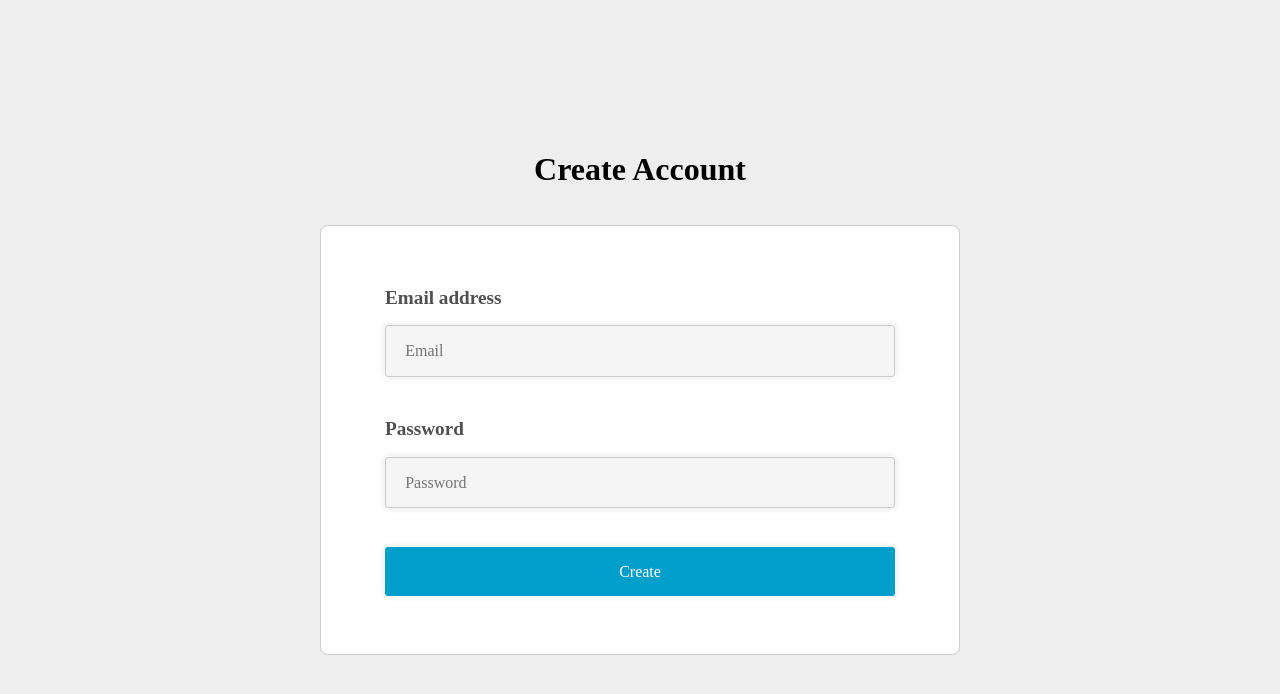
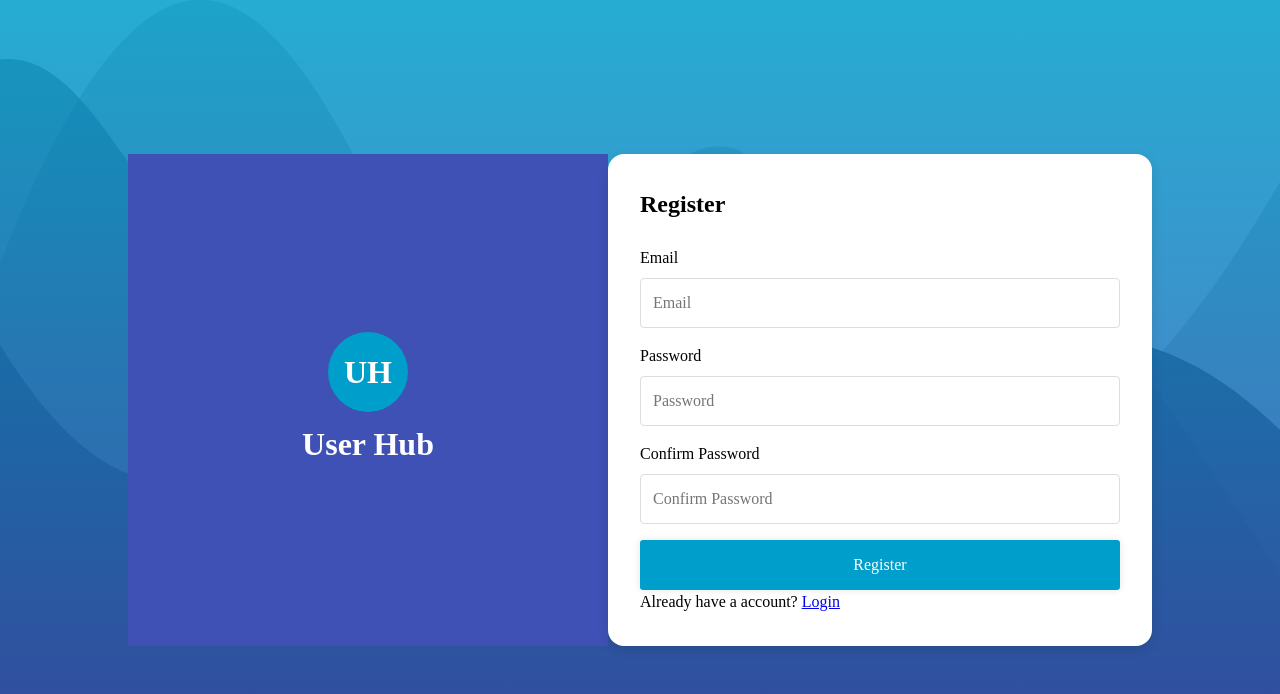
Before and after one commit to roidzuh/mini_project_react, a React (Vite) app: page /register in a window 1280 px wide. Shown: the top 694 px of the page. Built offline with nearby package versions, Linux system fonts and the light colour scheme.

Commit message:
update Register Styling

```diff
--- a/src/components/RegistForm.jsx
+++ b/src/components/RegistForm.jsx
@@ -1,42 +1,24 @@
 import { useState } from "react";
+import { Link, useNavigate } from "react-router-dom";
 import styled from "styled-components";
+import toast from "react-hot-toast";
+import axios from "axios";
 import Button from "./Button";
-import axios from "axios";
-import { useNavigate } from "react-router-dom";
 import Spinner from "./Spinner";
-import toast from "react-hot-toast";
+import Form from "./Form";
+import Input from "./Input";
 
-const FormStyled = styled.form`
-  width: 50%;
-  background-color: #fff;
-  border: 1px solid #ccc;
-  padding: 2.4rem 4rem;
-  border-radius: 0.5rem;
-`;
-
-const WrapperStyled = styled.div`
-  display: flex;
-  flex-direction: column;
-  gap: 0.8rem;
-  padding: 1.2rem 0;
-`;
-
-const LabelStyled = styled.label`
-  font-size: 1.2rem;
-  font-weight: bold;
-  color: #505050;
-`;
-
-const InputStyled = styled.input`
-  border: 1px solid #ccc;
-  background-color: #f5f5f5;
-  border-radius: 0.2rem;
-  padding: 0.8rem 1.2rem;
-  box-shadow: 0 0 0.5rem rgba(0, 0, 0, 0.1);
+const Title = styled.h1`
+  font-size: 1.5rem;
+  margin-bottom: 1.5rem;
 `;
 
 const RegistForm = () => {
-  const [formData, setFormData] = useState({ email: "", password: "" });
+  const [formData, setFormData] = useState({
+    email: "",
+    password: "",
+    confirmPassword: "",
+  });
   const [isLoading, setIsLoading] = useState(false);
   const navigate = useNavigate();
 
@@ -46,6 +28,11 @@ const RegistForm = () => {
 
   const handleSubmit = (e) => {
     e.preventDefault();
+
+    if (formData.password !== formData.confirmPassword) {
+      toast.error("Passwords do not match");
+      return;
+    }
 
     setIsLoading(true);
     axios
@@ -69,33 +56,42 @@ const RegistForm = () => {
   };
 
   return (
-    <FormStyled onSubmit={handleSubmit}>
-      <WrapperStyled>
-        <LabelStyled htmlFor="email">Email address</LabelStyled>
-        <InputStyled
+    <Form onSubmit={handleSubmit}>
+      <Title>Register</Title>
+      <Input
+        label="Email"
         name="email"
         type="email"
         placeholder="Email"
         disabled={isLoading}
         onChange={handleChange}
       />
-      </WrapperStyled>
-      <WrapperStyled>
-        <LabelStyled htmlFor="password">Password</LabelStyled>
-        <InputStyled
+
+      <Input
+        label="Password"
         name="password"
         type="password"
         placeholder="Password"
         disabled={isLoading}
         onChange={handleChange}
       />
-      </WrapperStyled>
-      <WrapperStyled>
+
+      <Input
+        label="Confirm Password"
+        name="confirmPassword"
+        type="password"
+        placeholder="Confirm Password"
+        disabled={isLoading}
+        onChange={handleChange}
+      />
+
       <Button type={"submit"} disabled={isLoading}>
-          {isLoading ? <Spinner /> : "Create"}
+        {isLoading ? <Spinner /> : "Register"}
       </Button>
-      </WrapperStyled>
-    </FormStyled>
+      <p>
+        Already have a account? <Link to="/login">Login</Link>
+      </p>
+    </Form>
   );
 };
 
--- a/src/pages/Register.jsx
+++ b/src/pages/Register.jsx
@@ -1,23 +1,31 @@
 import styled from "styled-components";
 import RegistForm from "../components/RegistForm";
+import WafeContainer from "../components/WafeContainer";
+import Logo from "../components/Logo";
 
-const LoginStyled = styled.main`
-  background-color: #eeeeee;
+const LogoContainer = styled.div`
+  flex: 1;
   display: flex;
-  flex-direction: column;
+  justify-content: center;
   align-items: center;
-  justify-content: center;
-  gap: 2rem;
+  background: #3f51b5;
+  color: #ffffff;
 
-  min-height: 100vh;
+  @media (max-width: 768px) {
+    display: none;
+  }
 `;
 
 const Register = () => {
   return (
-    <LoginStyled>
-      <h1>Create Account</h1>
-      <RegistForm />
-    </LoginStyled>
+    <WafeContainer>
+      <div>
+        <LogoContainer>
+          <Logo />
+        </LogoContainer>
+        <RegistForm />
+      </div>
+    </WafeContainer>
   );
 };
 
```
Lines whose indentation alone changed are shown as unchanged.
